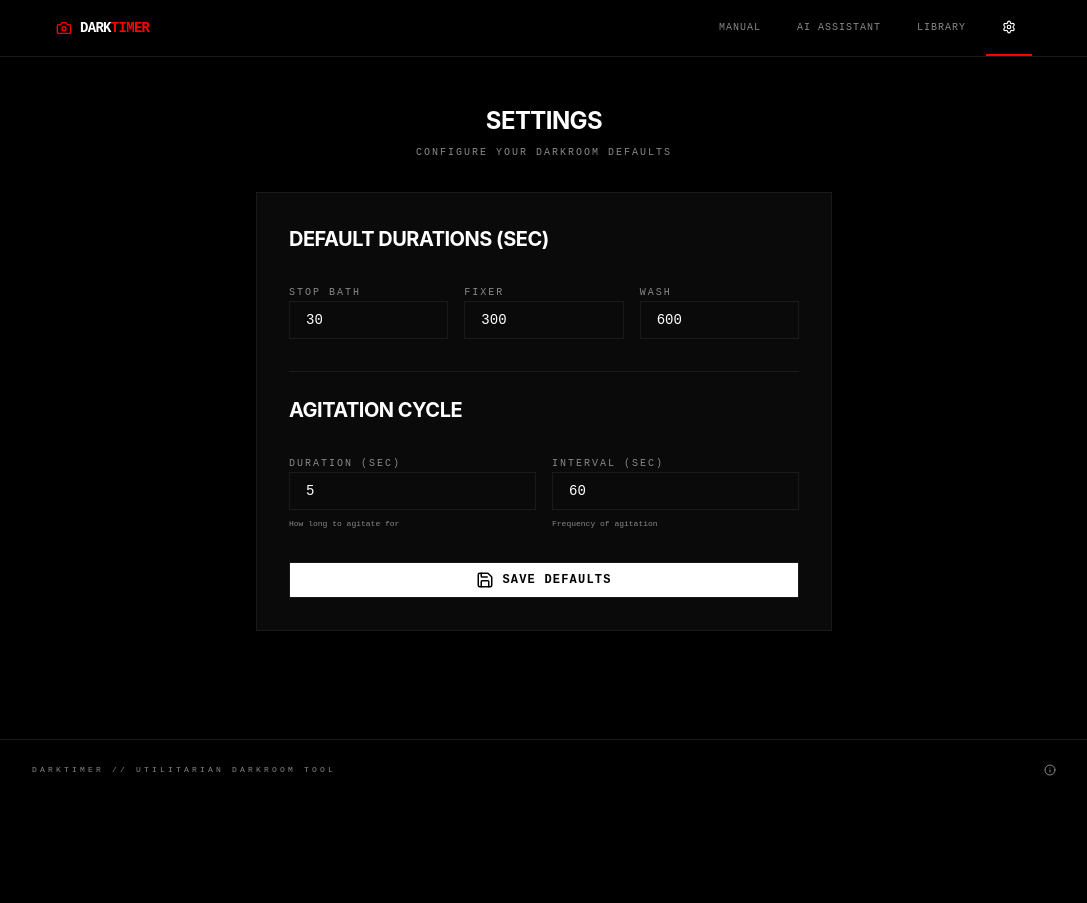
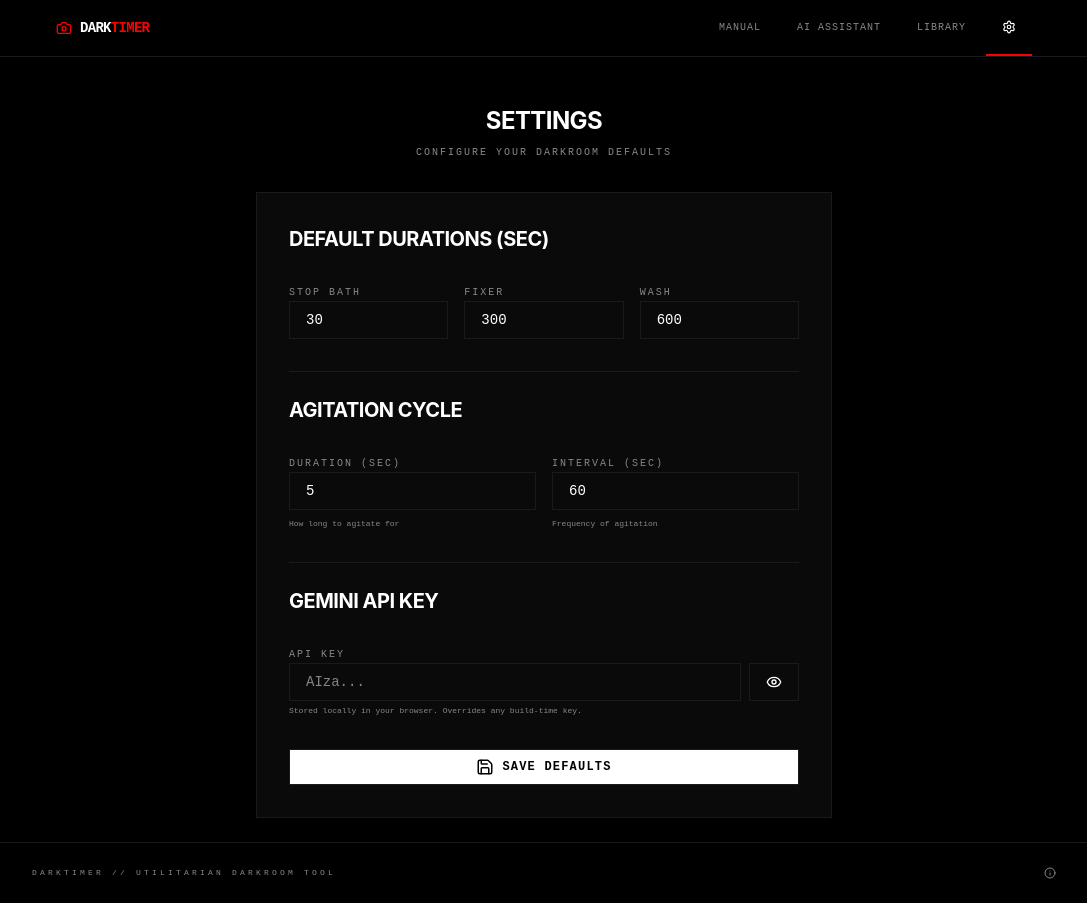
Before and after one commit to kilianvivien/DarkTimer, a React (Vite) app: page / in a window 1280 px wide. Both pictures are taken after a click on the button 1105 px from the left and 28 px from the top of the page. Shown: the whole page, without its empty margins (96-1183 px from the left). Before the commit the page ends 800 px from the top, so only its background shows below. Built offline with nearby package versions, Linux system fonts and the light colour scheme; no server answers.

Commit message:
feat: add Gemini API key input to settings

```diff
--- a/src/components/SettingsMenu.tsx
+++ b/src/components/SettingsMenu.tsx
@@ -1,6 +1,6 @@
-import React, { useState, useEffect } from 'react';
-import { Save, RotateCcw } from 'lucide-react';
-import { UserSettings, getSettings, saveSettings } from '../services/settings';
+import React, { useState } from 'react';
+import { Save, Eye, EyeOff } from 'lucide-react';
+import { UserSettings, getSettings, saveSettings, getGeminiApiKey, saveGeminiApiKey } from '../services/settings';
 
 interface SettingsMenuProps {
   onSave: () => void;
@@ -8,6 +8,8 @@ interface SettingsMenuProps {
 
 export const SettingsMenu: React.FC<SettingsMenuProps> = ({ onSave }) => {
   const [settings, setSettings] = useState<UserSettings>(getSettings());
+  const [apiKey, setApiKey] = useState(getGeminiApiKey());
+  const [showKey, setShowKey] = useState(false);
 
   const handleChange = (field: keyof UserSettings, value: number) => {
     setSettings({ ...settings, [field]: value });
@@ -16,6 +18,7 @@ export const SettingsMenu: React.FC<SettingsMenuProps> = ({ onSave }) => {
   const handleSave = (e: React.FormEvent) => {
     e.preventDefault();
     saveSettings(settings);
+    saveGeminiApiKey(apiKey.trim());
     onSave();
     alert('Settings saved');
   };
@@ -83,6 +86,33 @@ export const SettingsMenu: React.FC<SettingsMenuProps> = ({ onSave }) => {
         </div>
       </div>
 
+      <div className="space-y-6 pt-6 border-t border-dark-border">
+        <h2 className="text-xl font-bold uppercase tracking-tight">Gemini API Key</h2>
+        <div className="space-y-1">
+          <label className="mono-label">API Key</label>
+          <div className="flex gap-2">
+            <input
+              type={showKey ? 'text' : 'password'}
+              value={apiKey}
+              onChange={(e) => setApiKey(e.target.value)}
+              className="utilitarian-input w-full font-mono"
+              placeholder="AIza..."
+              autoComplete="off"
+              spellCheck={false}
+            />
+            <button
+              type="button"
+              onClick={() => setShowKey(v => !v)}
+              className="utilitarian-button px-3 flex items-center"
+              aria-label={showKey ? 'Hide key' : 'Show key'}
+            >
+              {showKey ? <EyeOff size={16} /> : <Eye size={16} />}
+            </button>
+          </div>
+          <p className="text-[8px] text-ui-gray font-mono mt-1">Stored locally in your browser. Overrides any build-time key.</p>
+        </div>
+      </div>
+
       <button
         type="submit"
         className="w-full utilitarian-button bg-white text-black font-bold py-4 hover:bg-accent-red hover:text-white hover:border-accent-red flex items-center justify-center space-x-2"
--- a/src/services/gemini.ts
+++ b/src/services/gemini.ts
@@ -1,6 +1,10 @@
 import { GoogleGenAI, Type } from "@google/genai";
+import { getGeminiApiKey } from "./settings";
 
-const ai = new GoogleGenAI({ apiKey: process.env.GEMINI_API_KEY || "" });
+function getClient(): GoogleGenAI {
+  const key = getGeminiApiKey() || process.env.GEMINI_API_KEY || "";
+  return new GoogleGenAI({ apiKey: key });
+}
 
 export interface DevPhase {
   name: string;
@@ -26,7 +30,7 @@ export interface DevResponse {
 
 export async function getDevTimes(film: string, developer: string, iso: string, temp: string, dilution: string): Promise<DevResponse | null> {
   try {
-    const response = await ai.models.generateContent({
+    const response = await getClient().models.generateContent({
       model: "gemini-3-flash-preview",
       contents: `Find the standard development times for ${film} at ISO ${iso} using ${developer} at ${temp}${dilution ? ` with dilution ${dilution}` : ''}.
       Return a structured JSON object with an array of "options".
--- a/src/services/settings.ts
+++ b/src/services/settings.ts
@@ -7,6 +7,15 @@ export interface UserSettings {
 }
 
 const STORAGE_KEY = 'darktimer_settings';
+const GEMINI_KEY_STORAGE = 'darktimer_gemini_key';
+
+export function getGeminiApiKey(): string {
+  return localStorage.getItem(GEMINI_KEY_STORAGE) ?? '';
+}
+
+export function saveGeminiApiKey(key: string): void {
+  localStorage.setItem(GEMINI_KEY_STORAGE, key);
+}
 
 const DEFAULT_SETTINGS: UserSettings = {
   defaultStopBath: 30,
```
